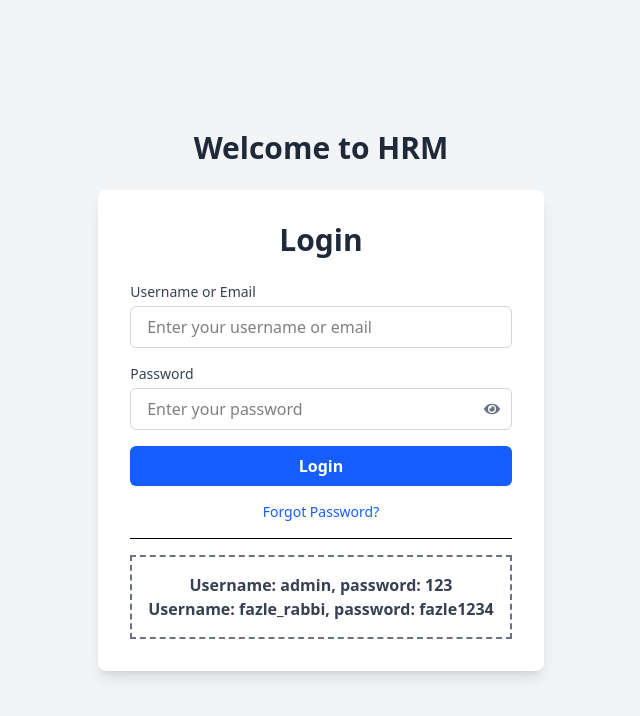
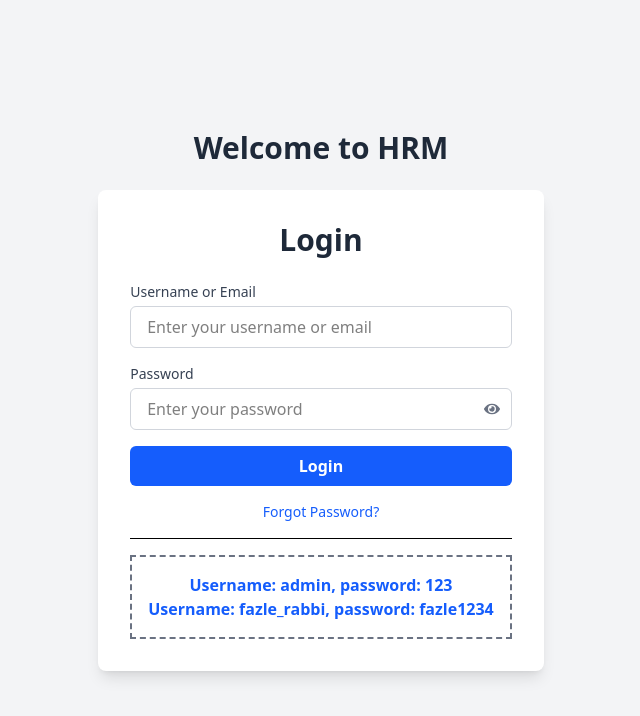
Before and after one commit to Fazle-Rabbi72/HR-Management-System-Frontend, a React (Vite) app: page / in a window 1280 px wide. Shown: the top 716 px of the page, without its empty margins (319-959 px from the left). Built offline with nearby package versions, Linux system fonts and the light colour scheme.

Commit message:
update login credential

```diff
--- a/src/pages/Login.jsx
+++ b/src/pages/Login.jsx
@@ -10,7 +10,6 @@ import ResetPasswordModal from "../components/modal/ResetPasswordModal";
 const Login = () => {
   const [usernameOrEmail, setUsernameOrEmail] = useState("");
   const [password, setPassword] = useState("");
-  const [rememberMe, setRememberMe] = useState(false);
   const [showPassword, setShowPassword] = useState(false);
   const [error, setError] = useState("");
   const [loading, setLoading] = useState(false);
@@ -38,7 +37,6 @@ const Login = () => {
       );
       const { token, user_id, username, role } = response.data;
 
-      // Store token and user details
       localStorage.setItem("token", token);
       localStorage.setItem("user_id", user_id);
       localStorage.setItem("username", username);
@@ -47,7 +45,6 @@ const Login = () => {
       setError("");
       setIsModalOpen(true);
 
-      // Navigate based on user role after a short delay
       setTimeout(() => {
         if (role === "admin") {
           navigate("/dashboard");
@@ -78,10 +75,7 @@ const Login = () => {
           </h2>
           <form onSubmit={handleSubmit} className="space-y-4">
             <div>
-              <label
-                htmlFor="usernameOrEmail"
-                className="block text-sm font-medium text-gray-700"
-              >
+              <label htmlFor="usernameOrEmail" className="block text-sm font-medium text-gray-700">
                 Username or Email
               </label>
               <input
@@ -95,10 +89,7 @@ const Login = () => {
               />
             </div>
             <div className="relative">
-              <label
-                htmlFor="password"
-                className="block text-sm font-medium text-gray-700"
-              >
+              <label htmlFor="password" className="block text-sm font-medium text-gray-700">
                 Password
               </label>
               <input
@@ -138,22 +129,36 @@ const Login = () => {
             </p>
             <hr />
             <p className="border-2 border-dashed border-gray-500 p-4 text-center text-gray-700 font-semibold">
-              Username: admin, password: 123<br />
-              Username: fazle_rabbi, password: fazle1234
+              <span
+                className="cursor-pointer text-blue-600 hover:underline"
+                onClick={() => {
+                  setUsernameOrEmail("admin");
+                  setPassword("123");
+                }}
+              >
+                Username: admin, password: 123
+              </span>
+              <br />
+              <span
+                className="cursor-pointer text-blue-600 hover:underline"
+                onClick={() => {
+                  setUsernameOrEmail("fazle_rabbi");
+                  setPassword("fazle1234");
+                }}
+              >
+                Username: fazle_rabbi, password: fazle1234
+              </span>
             </p>
           </form>
         </div>
       </div>
-      <SuccessModal
-        isOpen={isModalOpen}
-        onClose={() => setIsModalOpen(false)}
-      />
+      <SuccessModal isOpen={isModalOpen} onClose={() => setIsModalOpen(false)} />
       <ForgotPasswordModal
         isOpen={isForgotPasswordModalOpen}
         onClose={() => setIsForgotPasswordModalOpen(false)}
         onSuccess={(email) => {
           setEmail(email);
-          setIsOTPVerificationModalOpen(true); // Open OTP verification modal
+          setIsOTPVerificationModalOpen(true);
         }}
       />
       <OTPVerificationModal
@@ -162,7 +167,7 @@ const Login = () => {
         email={email}
         onSuccess={(otp) => {
           setOtp(otp);
-          setIsResetPasswordModalOpen(true); // Open reset password modal
+          setIsResetPasswordModalOpen(true);
         }}
       />
       <ResetPasswordModal
```
